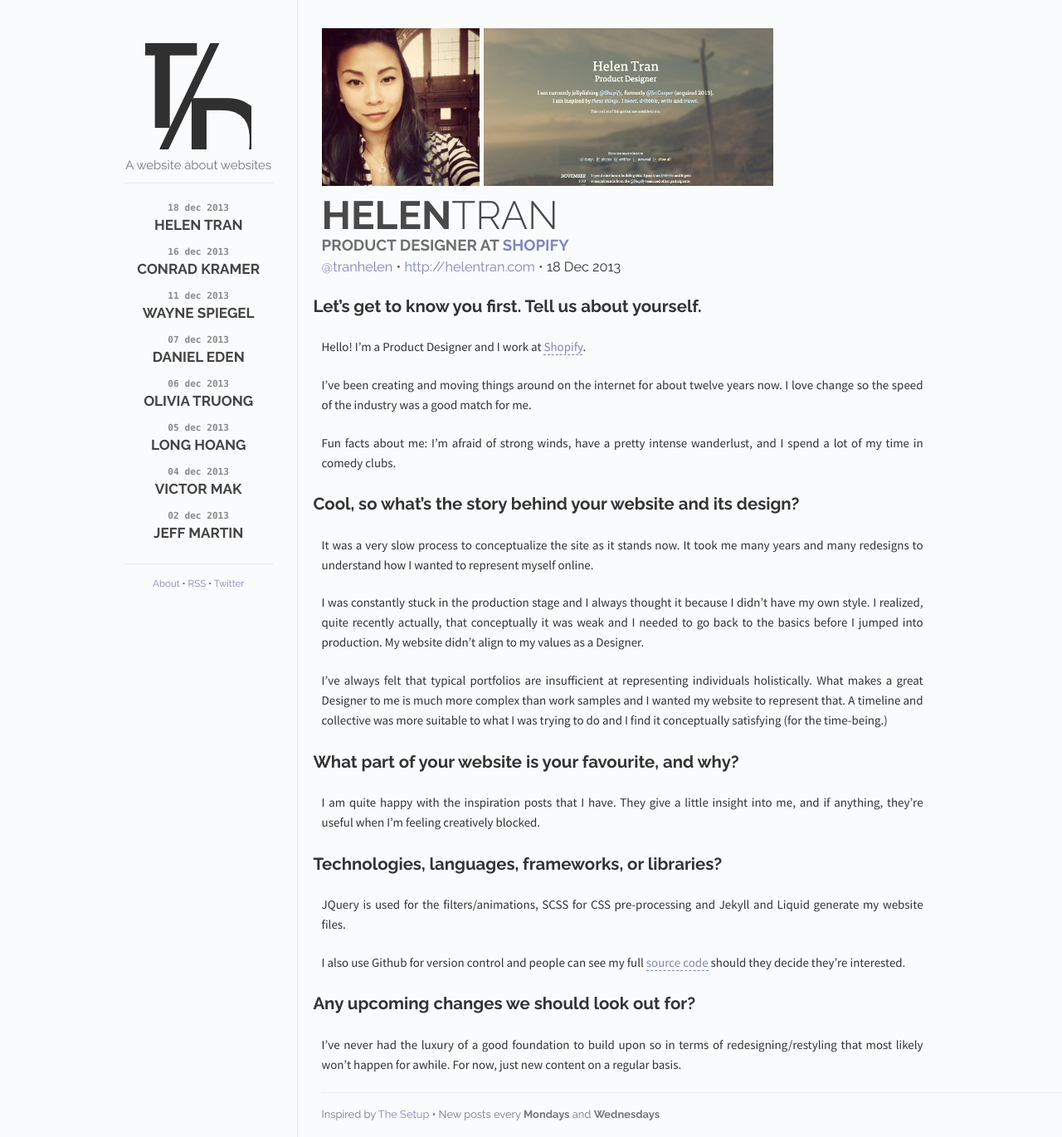
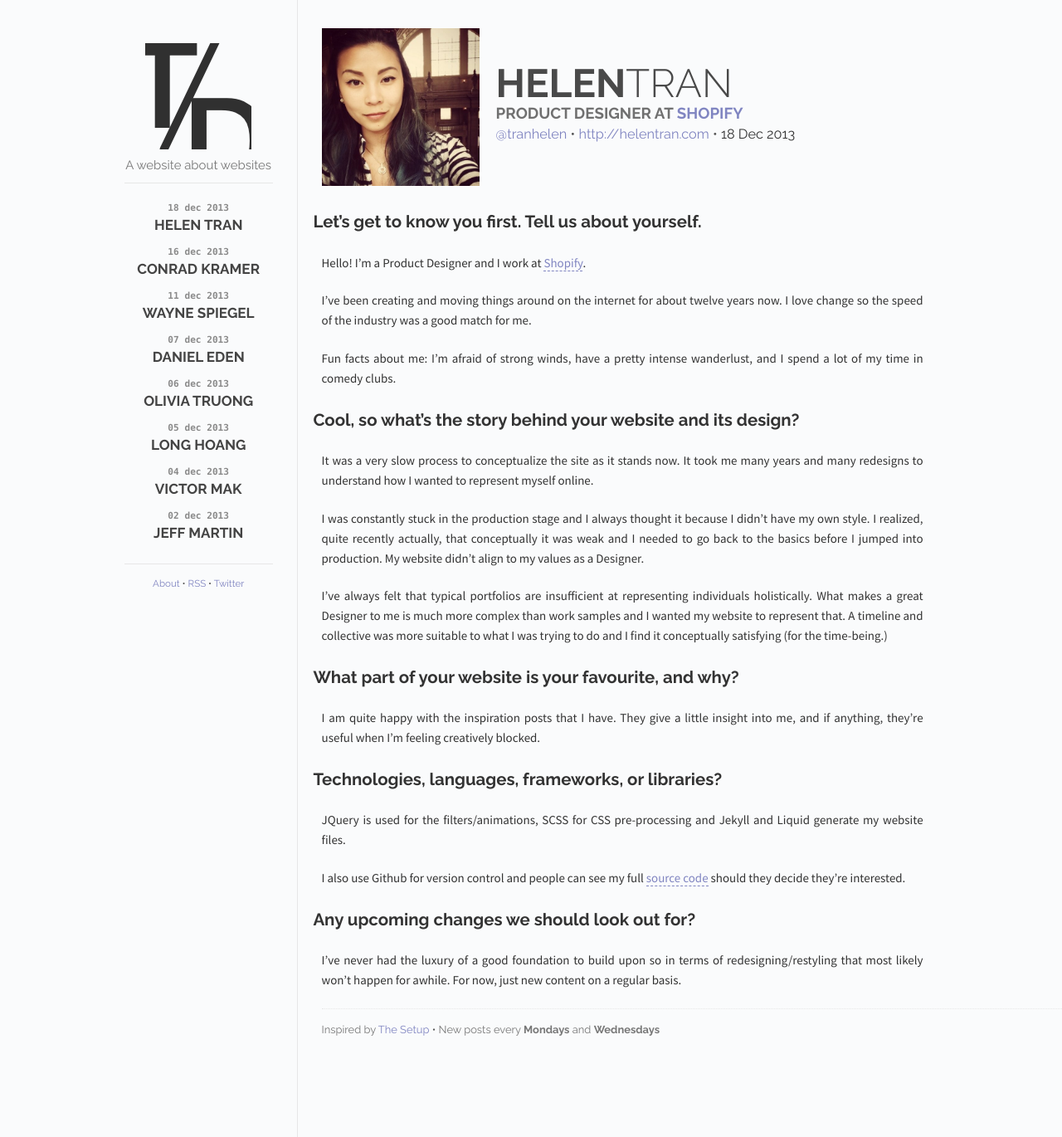
Before and after one commit to the-development/thedevelopment, a Jekyll site: the page built from index.html, in a window 1280 px wide. Shown: the whole page at 83% size. Built offline with Jekyll 4.4.1, drawn with Linux system fonts in a browser that asks for light colours; Markdown is read by kramdown in place of the engine named in the settings.

Commit message:
Revert changes

```diff
--- a/_includes/post.html
+++ b/_includes/post.html
@@ -3,16 +3,8 @@
     <img src="/images/sidebar-button.png">
   </div>
   <div id="post-info">
-    <div id="photos-container">
-      <div id="dp-container">
-        <img id="dp" src="/images/dps/{{ page.img }}">
-      </div>
-      <div id="screenshot-container">
-        <div id="screenshot-hint">
-          <p>Click to view</p>
-        </div>
-        <img id="screenshot" src="/images/screenshots/{{ page.screenshot }}">
-      </div>
+    <div id="dp-container">
+      <img id="dp" src="/images/dps/{{ page.img }}">
     </div>
     <div id="info-container">
       <h1 id="name"><span class="bold">{{ page.firstname }}</span><span class="thin">{{ page.lastname }}</span></h1>
--- a/css/main.css
+++ b/css/main.css
@@ -124,14 +124,27 @@ a:hover {
   display: table;
 }
 
-#photos-container,
+#dp-container,
 #info-container {
-  display: block;
+  display: table-cell;
+  vertical-align: middle;
+}
+
+#dp {
+  max-width: 225px;
 }
 
 #logo:hover,
 #dp:hover {
   opacity: 0.75;
+}
+
+#dp-container {
+  width: 20%;
+}
+
+#info-container {
+  padding-left: 20px;
 }
 
 #name {
@@ -224,65 +237,6 @@ a:hover {
 
 .post pre.terminal code {
   background-color: #333;
-}
-
-/*****************************************************************************/
-/*
-/* Photos
-/*
-/*****************************************************************************/
-
-#photos-container {
-  height: 225px;
-  width: 100%;
-  margin-bottom: 3em;
-}
-
-#dp-container,
-#screenshot-container {
-  height: inherit;
-  float: left;
-}
-
-#screenshot-container {
-  margin-left: 5px;
-  position: relative;
-}
-
-#screenshot {
-  height: inherit;
-}
-
-#screenshot-hint {
-  left: 0;
-  right: 0;
-  margin: auto;
-  text-align: center;
-  position: absolute;
-  line-height: 225px;
-  background-color: rgba(128, 133, 193, 0.75);
-  opacity: 0;
-
-  -webkit-transition: opacity 500ms;
-  -o-transition: opacity 500ms;
-  -ms-transition: opacity 500ms;
-  -moz-transition: opacity 500ms;
-  transition: opacity 500ms;
-}
-
-#screenshot-hint:hover {
-  opacity: 1;
-  top: 0;
-  cursor: pointer;
-}
-
-#screenshot-hint p {
-  font-weight: 700;
-  color: #fff;
-}
-
-#dp {
-  max-height: 225px;
 }
 
 /*****************************************************************************/
--- a/css/responsive.css
+++ b/css/responsive.css
@@ -1,12 +1,6 @@
-@media (max-width: 1309px) {
-  #dp,
-  #screenshot {
-    max-height: 190px;
-  }
-
-  #photos-container {
-    margin-bottom: 2em;
-    height: 190px;
+@media (max-width:1309px) {
+  #dp {
+    max-width: 190px;
   }
 
   .header {
@@ -22,7 +16,7 @@
   }
 }
 
-@media (max-width: 1090px) {
+@media (max-width:1090px) {
   #logo {
     max-width: 100px;
   }
@@ -66,18 +60,24 @@
   }
 }
 
-@media (max-width: 820px) {
-  #screenshot {
-    display: none;
-  }
-}
-
 /**
  * iPhone width
  **/
-@media (max-width: 640px) {
+@media (max-width:640px) {
   #logo {
     max-width: 75px;
+  }
+
+  #dp {
+    max-width: 128px;
+  }
+
+  #name {
+    font-size: 1.35em;
+  }
+
+  #info-links {
+    font-size: 0.8em;
   }
 
   .sidebar {
```
